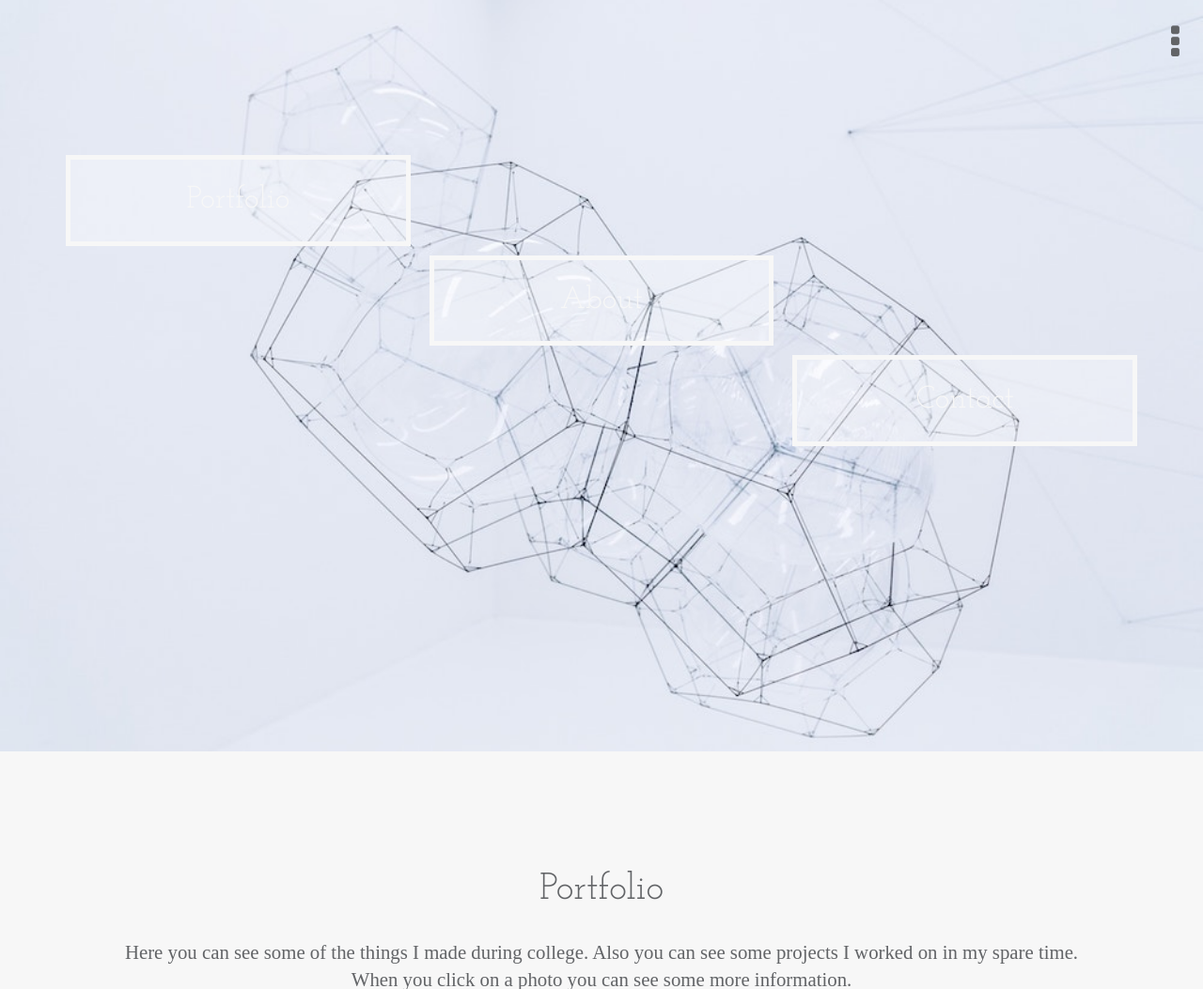
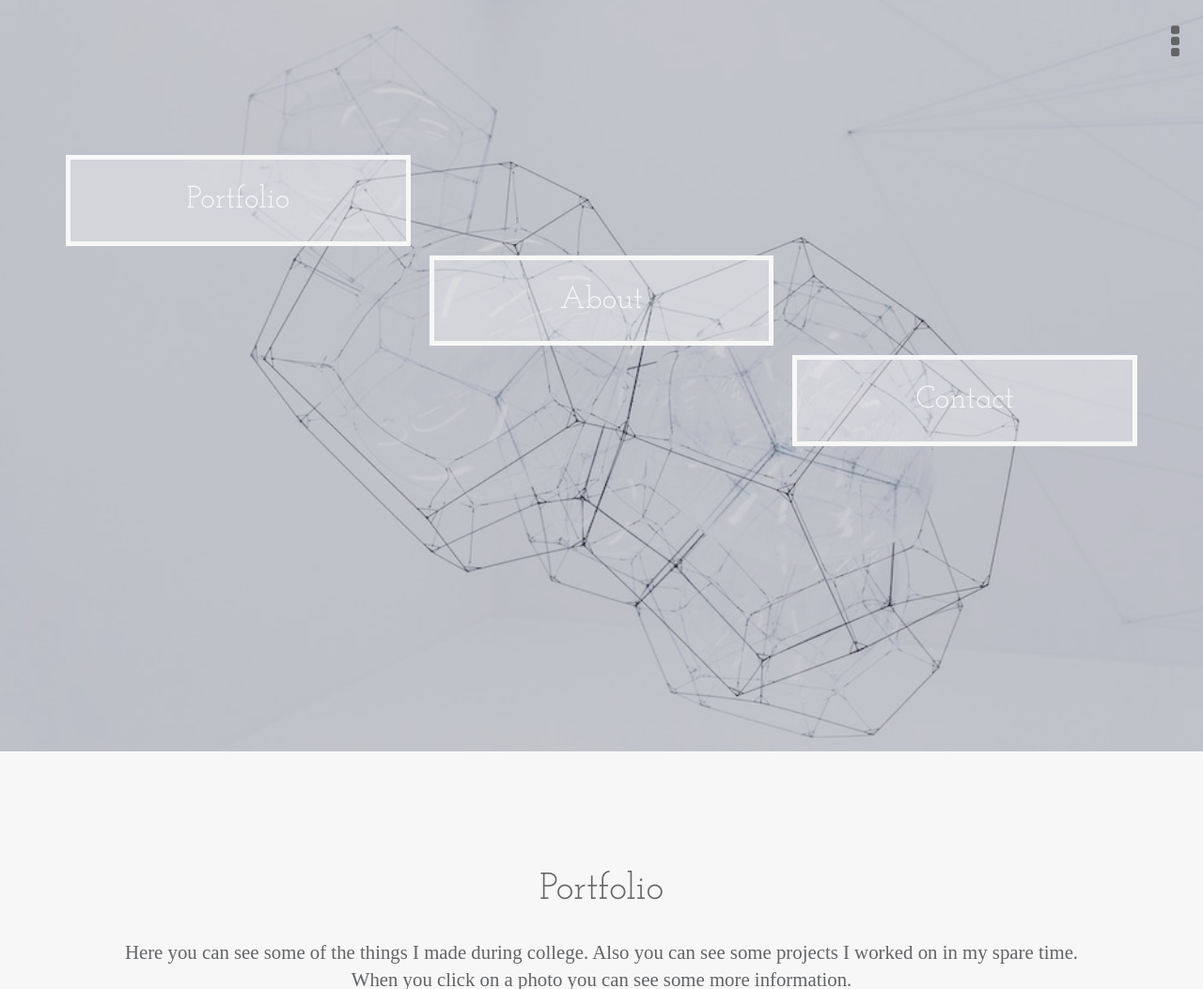
Before and after one commit to bramtenhove/jonneketenhove.nl, a PHP site: page / in a window 1280 px wide. Shown: the top 1053 px of the page at 94% size. Run offline with PHP 8.4, Linux system fonts and the light colour scheme; some libraries are stand-ins or nearby versions; some web fonts are replaced.

Commit message:
Added overlay

```diff
--- a/index.html
+++ b/index.html
@@ -39,6 +39,7 @@
 <body>
 <div class="dots-menu"><i class="fa-2x fa fa-ellipsis-v" aria-hidden="true"></i></div>
 <div class="container-fluid" id="box1">
+  <div class="bg-overlay"></div>
   <div class="container" id="menu-box-container">
     <div class="row justify-content-start">
       <div class="col-sm menu-box menu-box1">
@@ -214,6 +215,7 @@
 </div>
 
 <div class="container-fluid section" id="about">
+  <div class="about-overlay"></div>
   <h1>About</h1>
   <div class="container">
     <div class="row">
--- a/styles.css
+++ b/styles.css
@@ -26,6 +26,15 @@ h1 {
     background-position: center;
     background-repeat: no-repeat;
     background-size: cover;
+}
+
+.bg-overlay {
+    position: absolute;
+    background: #6d6c6c;
+    opacity: 0.3;
+    width: 100%;
+    height: 100%;
+    left:0px;
 }
 
 .menu-box{
@@ -171,10 +180,13 @@ h1 {
     background-position: center;
     background-repeat: no-repeat;
     background-size: cover;
+    position:relative;
 }
 
 #about h1{
     color:#f7f7f7;
+    z-index: 2;
+    position:relative;
 }
 
 #about p{
@@ -194,6 +206,15 @@ h1 {
         width: 400px;
         height: 400px;
     }
+}
+
+.about-overlay {
+    position: absolute;
+    background: #6d6c6c;
+    opacity: 0.3;
+    width: 100%;
+    height: 100%;
+    top:0px;
 }
 
 #contact p{
```
Lines whose indentation alone changed are shown as unchanged.
